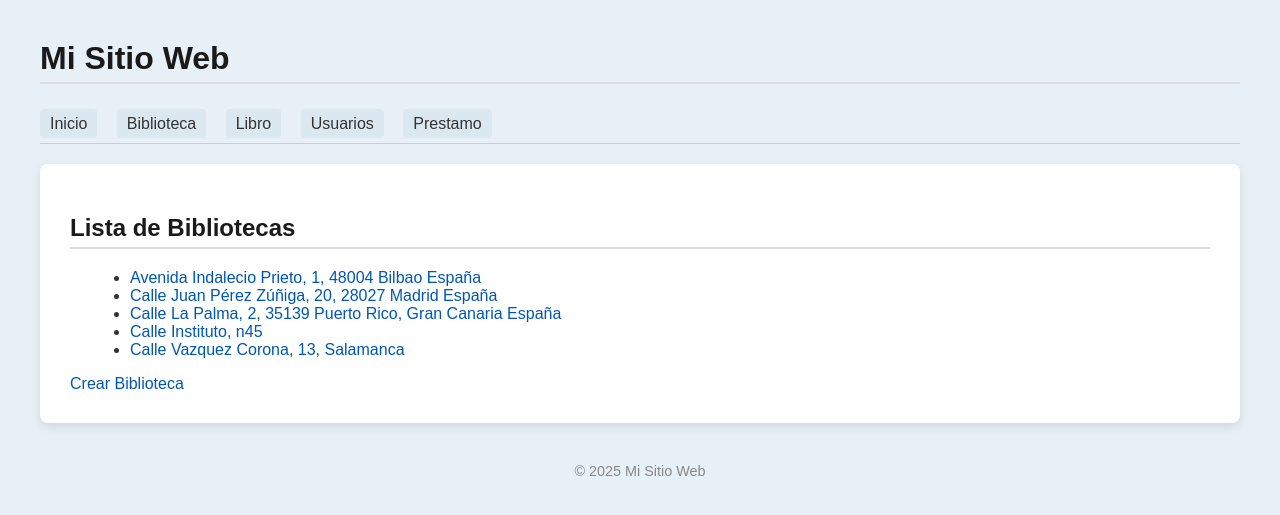
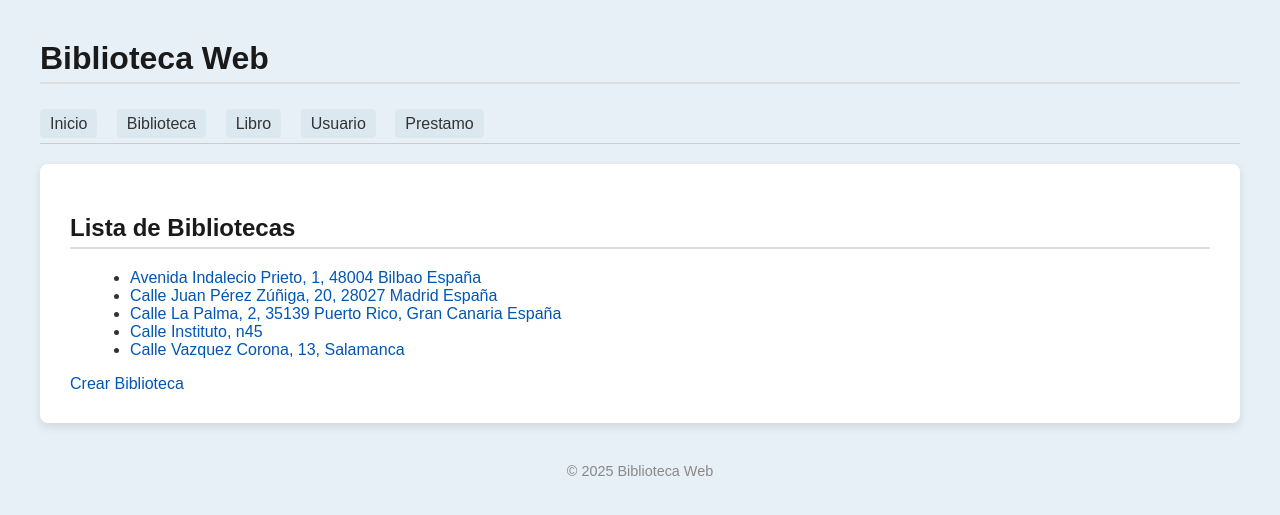
Before and after one commit to HJDeles398/ArquitecturaSoftware, a Django app: page /app_practica4_bd/libraries/BibliotecaPagina in a window 1280 px wide. Shown: the top 515 px of the page. Run offline with Django 5.2, Linux system fonts and the light colour scheme; data comes from the database, SQL or seed files in the repository; both versions use the stored data as it was after the commit.

Commit message:
la práctica Evaluable 2

```diff
--- a/app_practica4_bd/templates/base.html
+++ b/app_practica4_bd/templates/base.html
@@ -9,7 +9,7 @@
 </head>
 <body>
 <header>
-<h1>Mi Sitio Web</h1>
+<h1>Biblioteca Web</h1>
 {% if messages %}
   <ul class="messages">
     {% for message in messages %}
@@ -21,7 +21,7 @@
 <a href="{% url 'inicio' %}">Inicio</a>
 <a href="{% url 'paginaBiblioteca' %}">Biblioteca</a>
 <a href="{% url 'paginaLibro' %}">Libro</a>
-<a href="{% url 'paginaUsuario' %}">Usuarios</a>
+<a href="{% url 'paginaUsuario' %}">Usuario</a>
 <a href="{% url 'paginaPrestamo' %}">Prestamo</a>
 </nav>
 </header>
@@ -29,7 +29,7 @@
 {% block contenido %}{% endblock %}
 </main>
 <footer>
-<p>&copy; 2025 Mi Sitio Web</p>
+<p>&copy; 2025 Biblioteca Web</p>
 </footer>
 </body>
 </html>
--- a/app_practica4_bd/urls.py
+++ b/app_practica4_bd/urls.py
@@ -21,7 +21,7 @@ urlpatterns = [
     path('users/<int:id_usuario>/loans', prestamosUsuario, name="prestamosUsuario"),
     path('loans/<int:id_prestamo>/', devolverPrestamo, name="devolverPrestamo"),
 
-    #FORMULARIOS Y PAGINAS
+    #FORMULARIOS Y PAGINAS // Practica Evaluable 2
     path('libraries/new/', nuevaBiblioteca, name="nuevaBiblioteca"),
     path('libraries/BibliotecaPagina', paginaBiblioteca, name="paginaBiblioteca"),
     path('libraries/detalleBibliotecaPagina/<int:id_biblioteca>/', detalleBibliotecaPagina, name='detalleBibliotecaPagina'),
--- a/app_practica4_bd/views.py
+++ b/app_practica4_bd/views.py
@@ -7,6 +7,7 @@ import json
 import datetime
 from django.db.models import Prefetch
 from django.utils import timezone
+from django.contrib import messages
 
 def inicio(request):
     contexto = {'mensaje': '¡Bienvenid@ a mi Biblioteca Virtual de Hilario Javier Del Valle Escolar!'}
@@ -324,9 +325,7 @@ def devolverPrestamo(request, id_prestamo):
     return JsonResponse({"error": "Método no permitido"}, status=405)
 
 
-# Formularios
-from django.contrib import messages
-
+# Formularios // Páginas Practica Evaluable 2
 def nuevaBiblioteca(request):
     if request.method == 'POST':
         form = BibliotecaForm(request.POST)
@@ -340,12 +339,12 @@ def nuevaBiblioteca(request):
         form = BibliotecaForm()
     return render(request, 'biblioteca/formCrearBiblioteca.html', {'form': form, 'titulo': 'Nueva Biblioteca'})
 
-# Páginas
+
 def paginaBiblioteca(request):
     return render(request, 'biblioteca/biblioteca.html', {'lista': obtener_bibliotecas()})
 
 def detalleBibliotecaPagina(request, id_biblioteca):
-    disponible = request.GET.get('disponible')  # opcional
+    disponible = request.GET.get('disponible')
     biblioteca, libros = obtener_libros_en_biblioteca(id_biblioteca, disponible)
 
     if biblioteca is None:
@@ -383,7 +382,6 @@ def paginaLibro(request):
 def detalleLibroPagina(request, id_libro):
     libro = get_object_or_404(Libro, id=id_libro)
 
-    # Comprobar disponibilidad (si hay préstamo sin devolución)
     esta_prestado = libro.prestamo_set.filter(fecha_devolucion__isnull=True).exists()
 
     return render(request, 'libro/detalleLibroPagina.html', {
```
Also changed, not shown: db.sqlite3.
